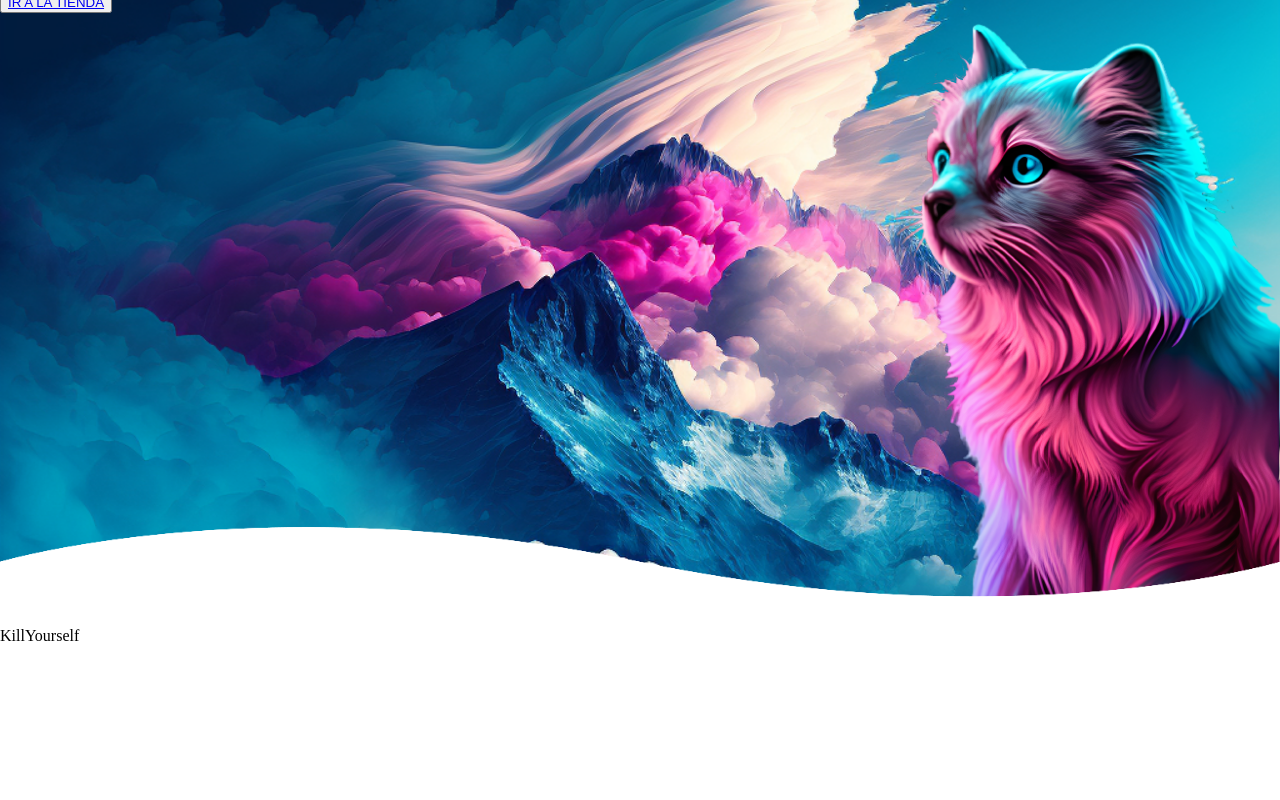
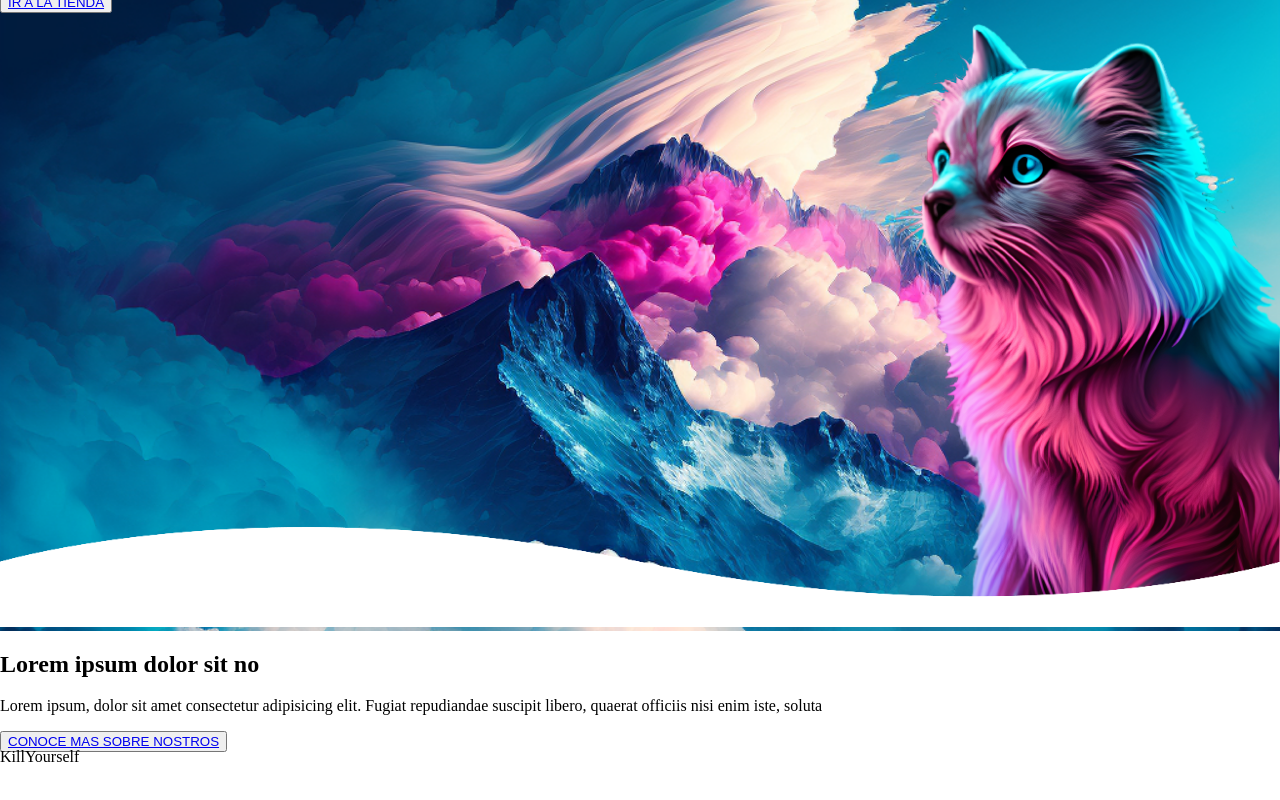
Before and after one commit to Zewuck/Tienda-animales, a React (Create React App) app: page / in a window 1280 px wide. Shown: the part 368-1168 px from the top of the page. Before the commit the page ends 1095 px from the top, so only its background shows below. Built offline with nearby package versions, Linux system fonts and the light colour scheme.

Commit message:
agregue el bloque despues del gato

```diff
--- a/src/pages/Inicio.jsx
+++ b/src/pages/Inicio.jsx
@@ -6,14 +6,27 @@ export function Inicio() {
     <>
       <div className="background">
         <h1 className="title">Cat's Shop</h1>
-        <p>Elige la comida para perro o gato favorita y en menos de tres horas estará en la puerta de tu casa, también puedes programar la entrega en el horario de tu elección.</p>
-        <button><Link to={"/acerca"}>IR A LA TIENDA</Link></button>
+        <p>
+          Elige la comida para perro o gato favorita y en menos de tres horas
+          estará en la puerta de tu casa, también puedes programar la entrega en
+          el horario de tu elección.
+        </p>
+        <button>
+          <Link to={"/tienda"}>IR A LA TIENDA</Link>
+        </button>
         <div className="gato-container">
           <img src={require("../imagen-gato.png")} className="gato" alt="" />
-            <img src={require("../wave.png")} className="fondo" alt="" />
+          <img src={require("../wave.png")} className="fondo" alt="" />
         </div>
       </div>
-
+      <div>
+        <h2>Lorem ipsum dolor sit no </h2>
+        <p>
+          Lorem ipsum, dolor sit amet consectetur adipisicing elit. Fugiat
+          repudiandae suscipit libero, quaerat officiis nisi enim iste, soluta
+        </p>
+        <button><Link to={"/acerca"}>CONOCE MAS SOBRE NOSTROS</Link></button>
+      </div>
       <div className="next"> KillYourself</div>
     </>
   );
```
